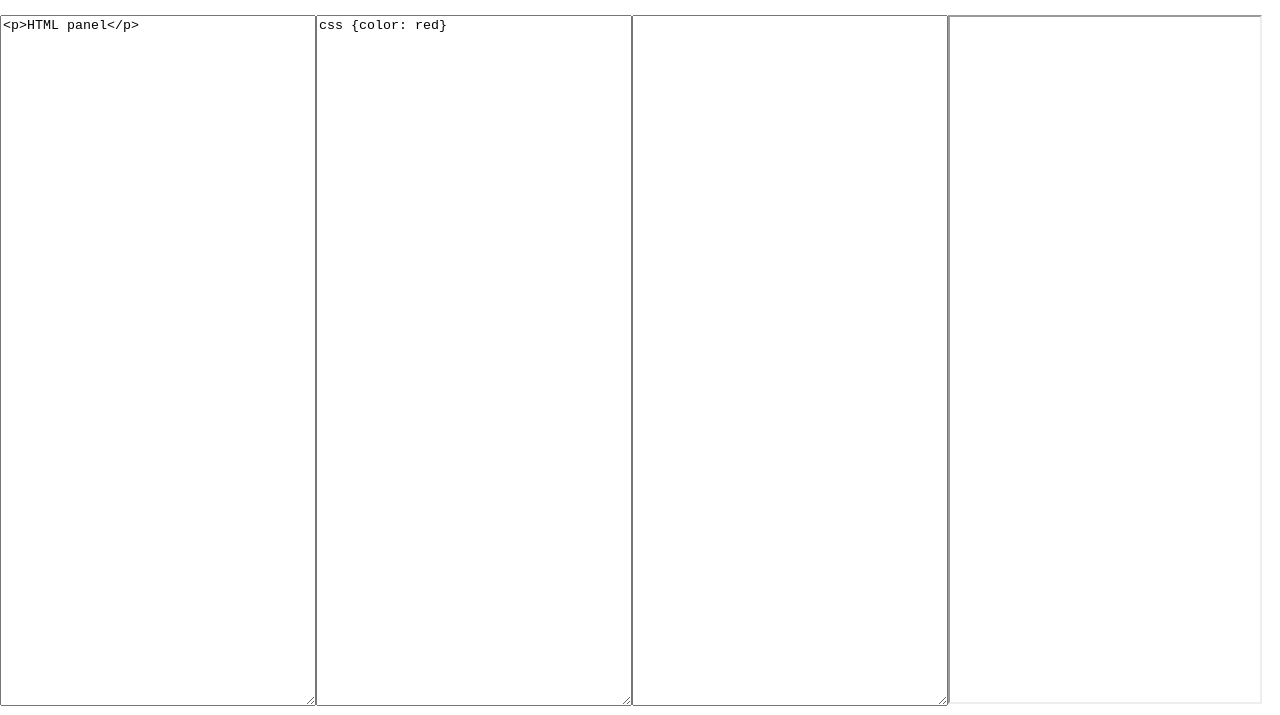
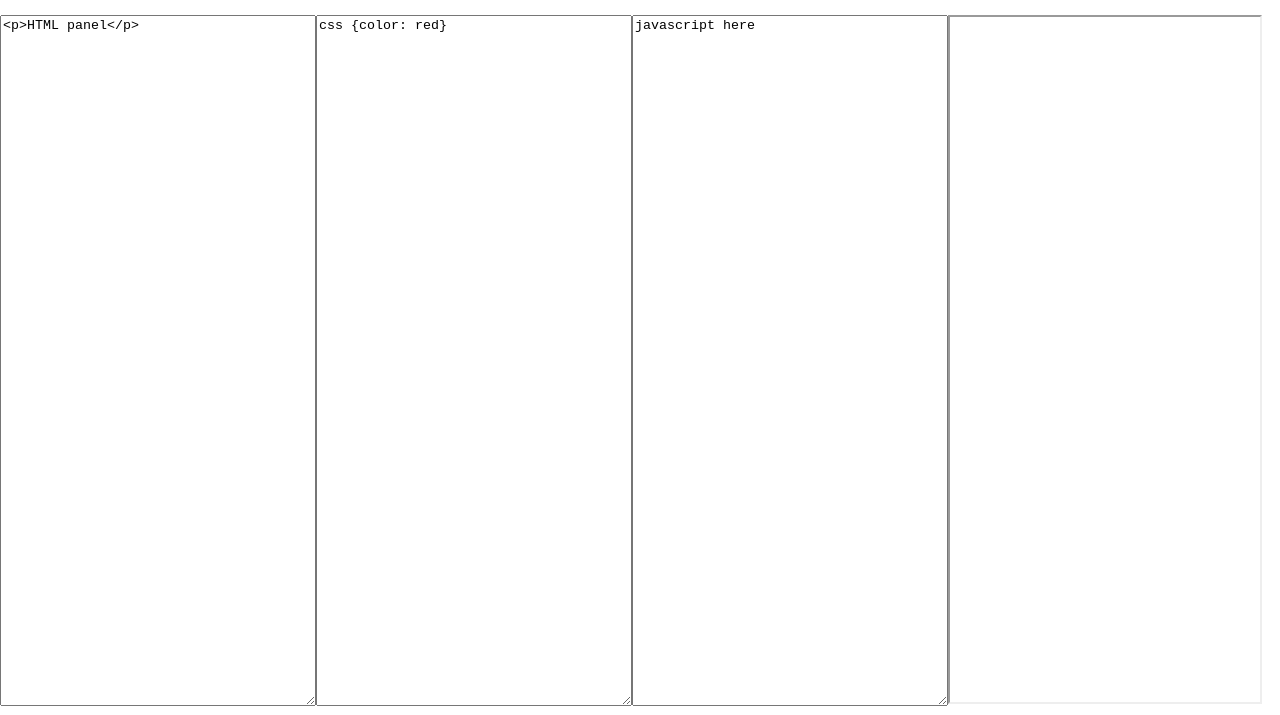
Before and after one commit to umar115-cyber/Code-player, a plain HTML site: page index.html in a window 1280 px wide. Shown: the part 85-800 px from the top of the page. Drawn offline with nearby package versions, Linux system fonts and the light colour scheme.

```diff
--- a/index.html
+++ b/index.html
@@ -110,7 +110,7 @@
 
         <textarea name="panel " class="panel html" id="htmlpanel"><p>HTML panel</p></textarea>
         <textarea name="panel " class="panel css" id="csspanel">css {color: red}</textarea>
-        <textarea name="panel " class="panel javascript" id="javascriptpanel"></textarea>
+        <textarea name="panel " class="panel javascript" id="javascriptpanel">javascript here</textarea>
 
       <iframe class="panel frame" id="framepanel"></iframe>
         </div>
```
